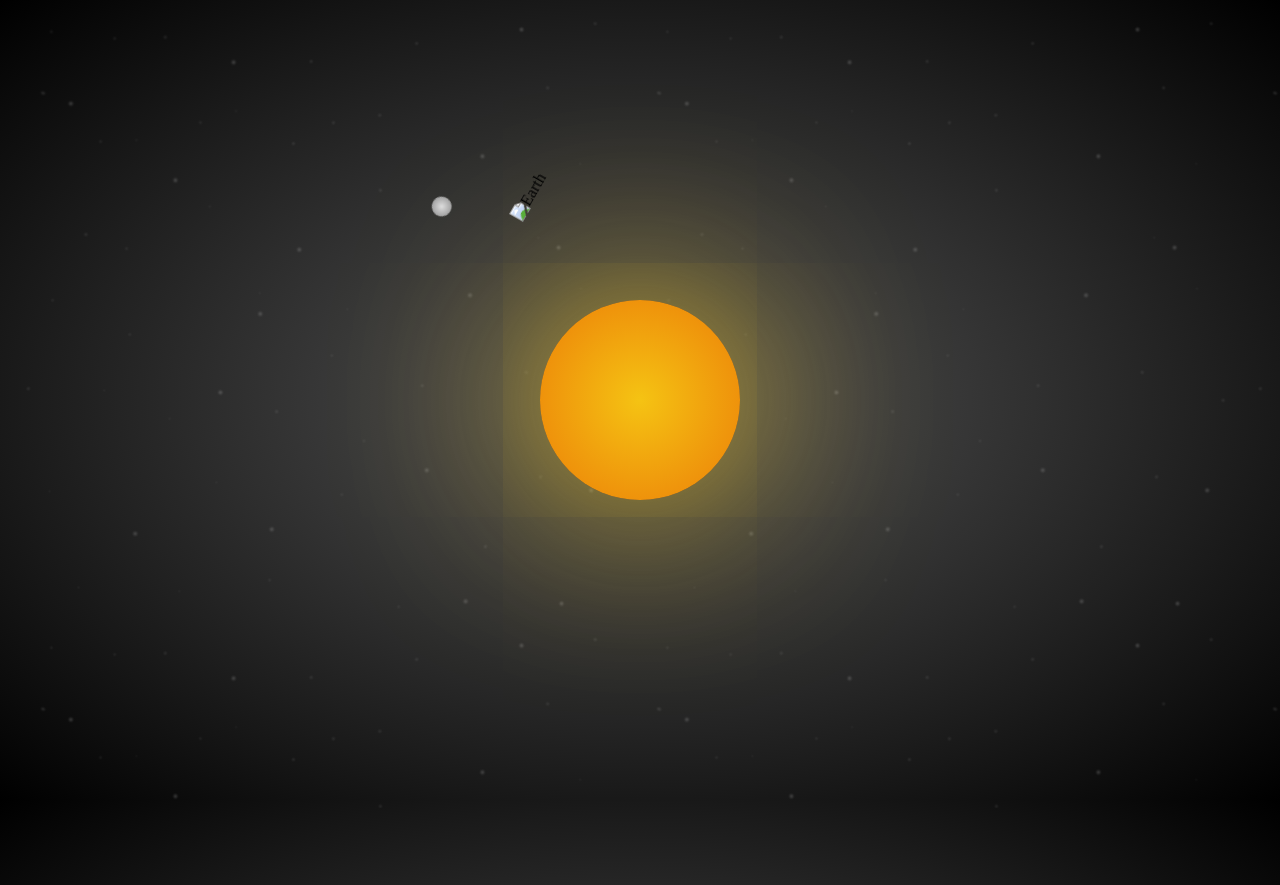
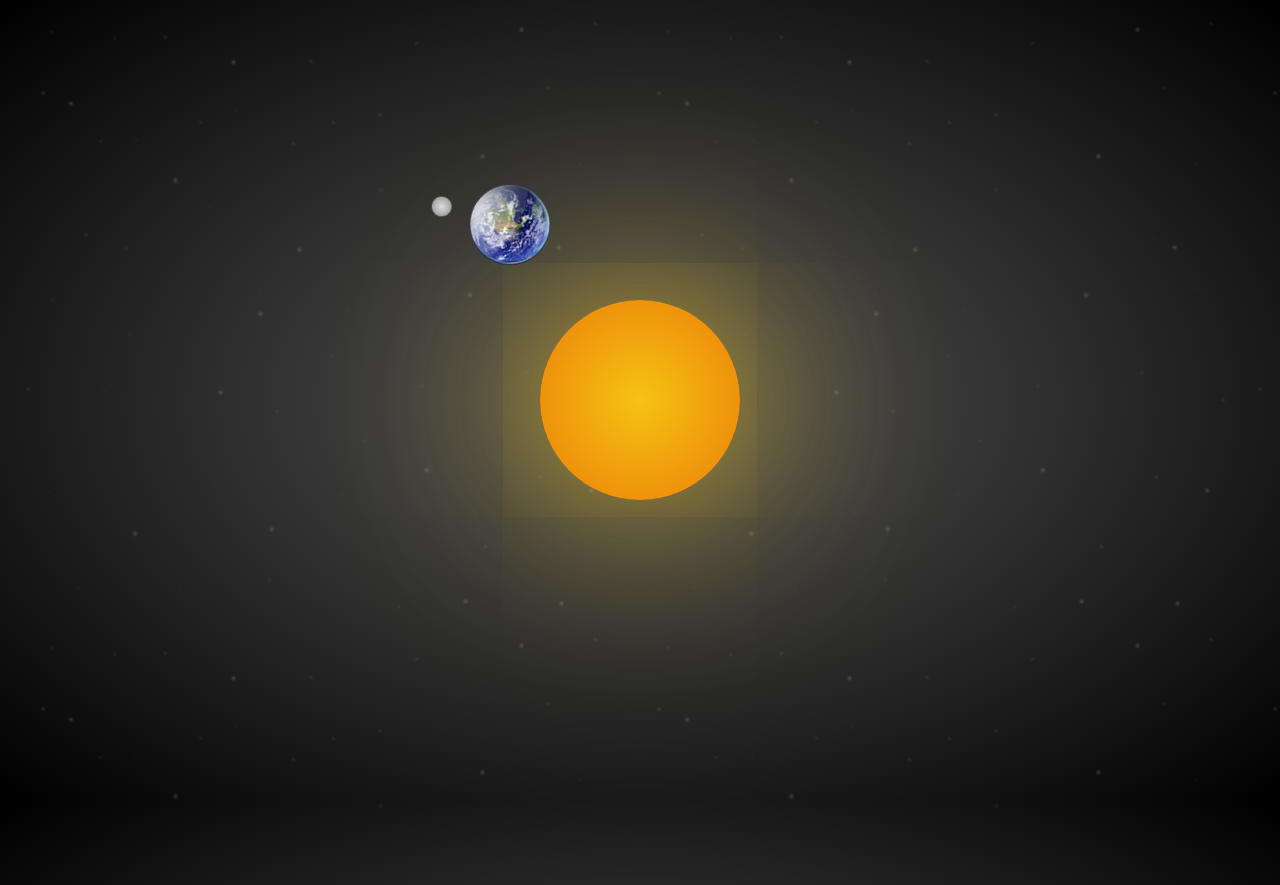
Before and after one commit to jadeam0/css-animation-ply, a plain HTML site: page index.html in a window 1280 px wide. Drawn offline with Linux system fonts and the light colour scheme; files whose address does not match are found by name.

Commit message:
orbit anime

```diff
--- a/index.html
+++ b/index.html
@@ -19,7 +19,7 @@
         <div id="stars"></div>
         <div id="sun"></div>
         <div id="earthOrbit">
-            <img src="images/earth.png" alt="Earth" id="earth">
+            <img src="./assets/img/earth.png" alt="Earth" id="earth">
             <div id="moonOrbit">
                 <div id="moon"></div>
             </div>
```
